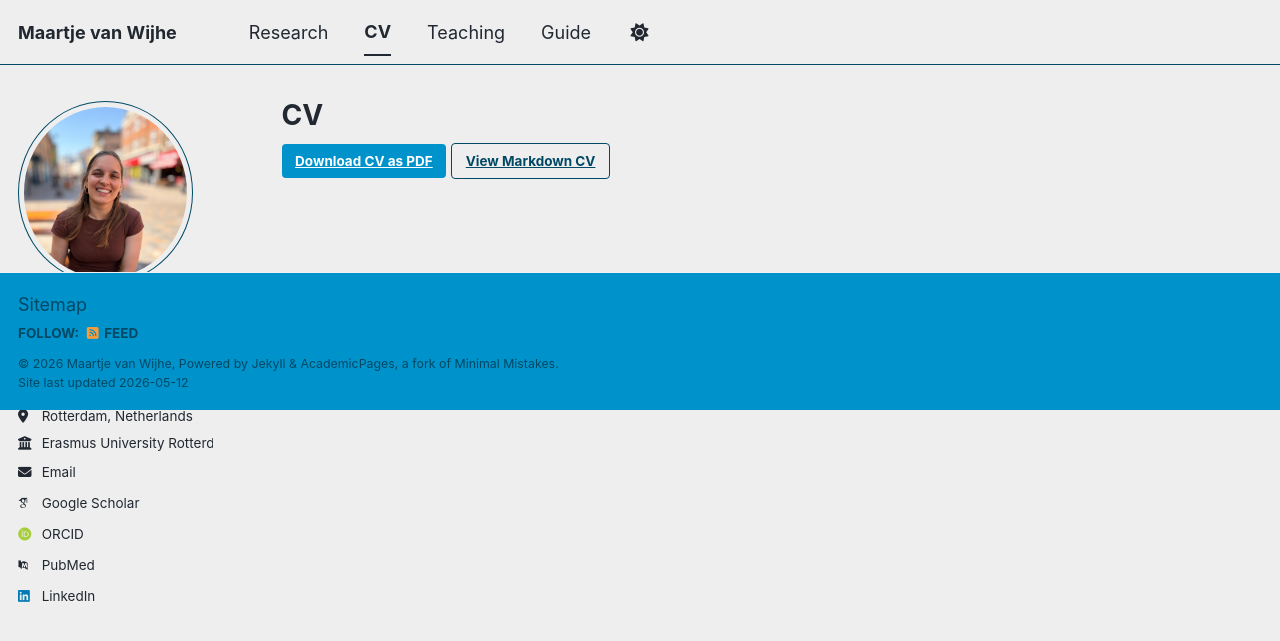
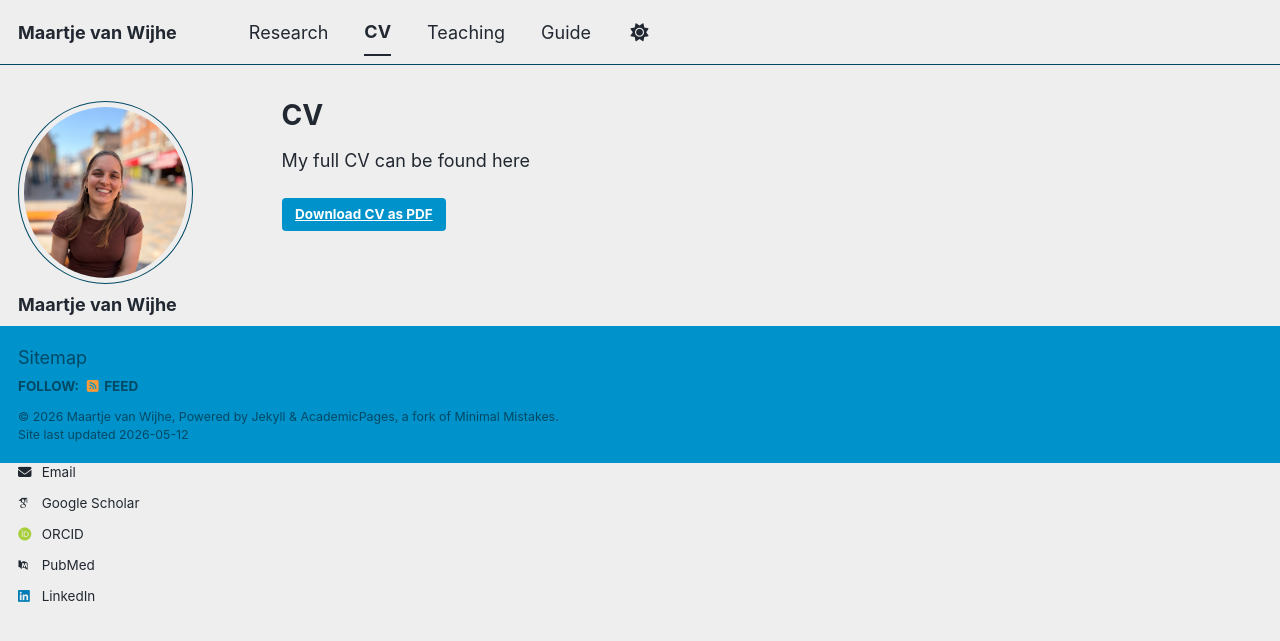
Before and after one commit to Maartjevw23/mywebsite, a Jekyll site: the page built from _pages/cv-json.md, in a window 1280 px wide. Shown: the top 641 px of the page. Built offline with Jekyll 4.4.1, drawn with Linux system fonts in a browser that asks for light colours; some web fonts are replaced; a script bundle is joined from its source files by our own code; library files that are not in the unit come from our copies.

Commit message:
Update cv-json.md

```diff
--- a/_pages/cv-json.md
+++ b/_pages/cv-json.md
@@ -5,8 +5,7 @@
 author_profile: true
 
 ---
-
+My full CV can be found here
 <div class="cv-download-links">
 <a href= "/mywebsite/files/CV_MaartjevanWijhe.pdf" class="btn btn--primary">Download CV as PDF</a>
-  <a href="/mywebsite/files/CV_MaartjevanWijhe.pdf" class="btn btn--inverse">View Markdown CV</a>
 </div>
```
